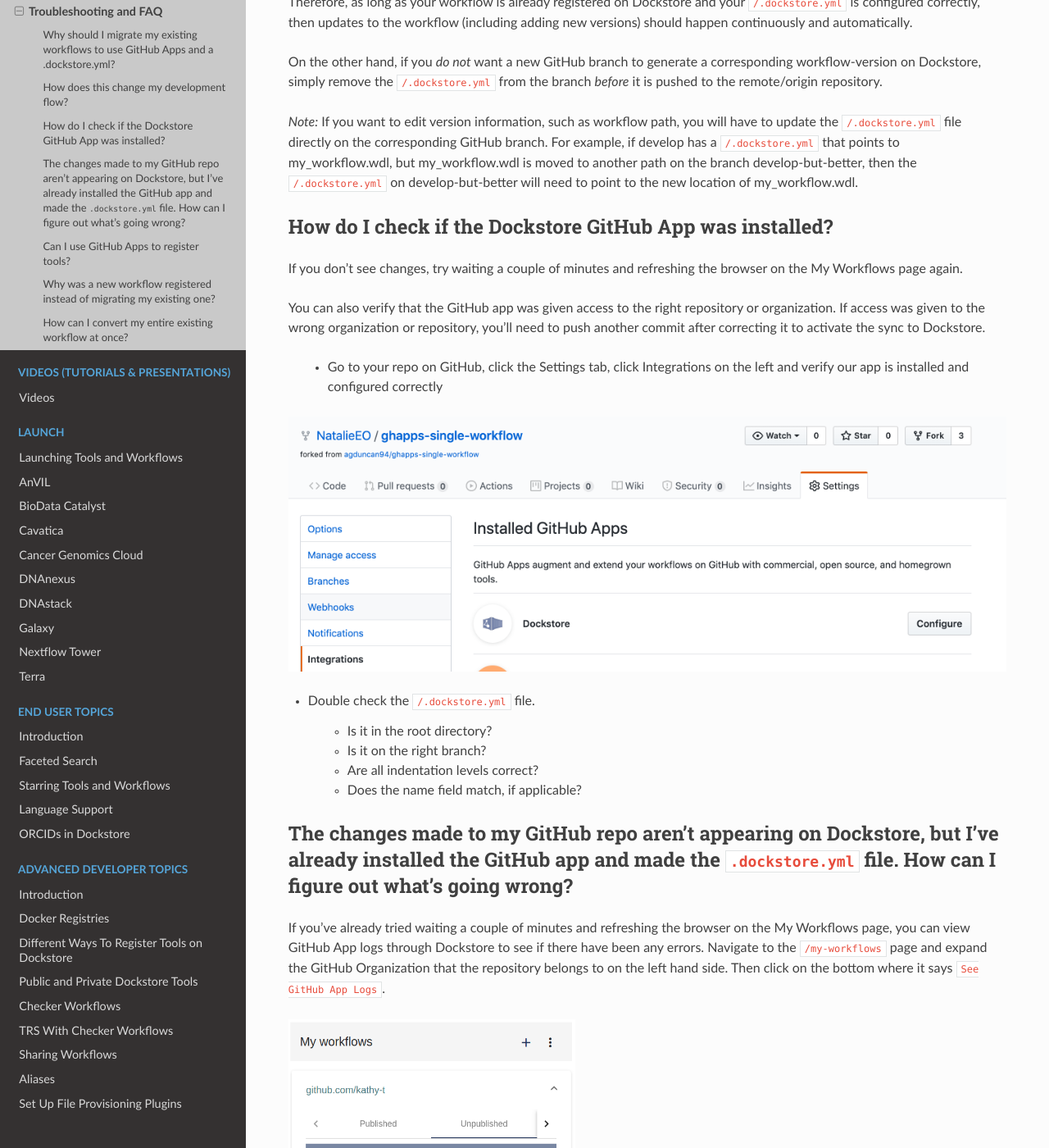
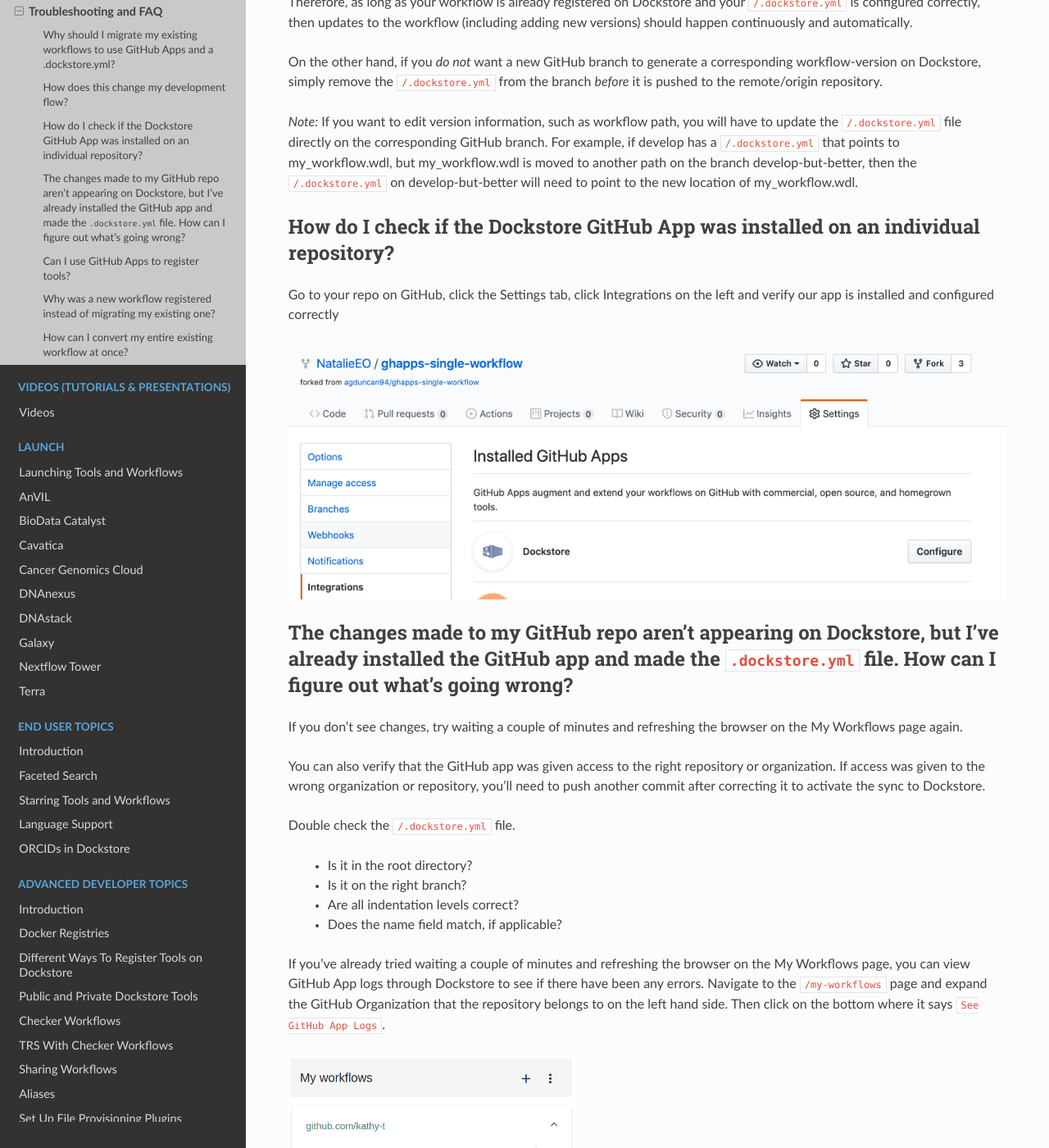
Before and after one commit to dockstore/dockstore-documentation, a Sphinx documentation site: the page built from docs/getting-started/github-apps/github-apps-troubleshooting-tips.rst, in a window 1280 px wide and 1400 px high, scrolled down 869 px. Shown: the whole window at 82% size. Built offline with Sphinx 7.4.7 and the Read the Docs theme 2.0.0, drawn with Linux system fonts in a browser that asks for light colours; some of the changed text lies outside the part shown.

Commit message:
Better split between verifying github app installed vs troubleshooting

```diff
--- a/docs/getting-started/github-apps/github-apps-troubleshooting-tips.rst
+++ b/docs/getting-started/github-apps/github-apps-troubleshooting-tips.rst
@@ -34,27 +34,26 @@
 
 *Note:* If you want to edit version information, such as workflow path, you will have to update the ``/.dockstore.yml`` file directly on the corresponding GitHub branch. For example, if develop has a ``/.dockstore.yml`` that points to my_workflow.wdl, but my_workflow.wdl is moved to another path on the branch develop-but-better, then the ``/.dockstore.yml`` on develop-but-better will need to point to the new location of my_workflow.wdl.
 
-How do I check if the Dockstore GitHub App was installed?
------------------------------------------------------------
+How do I check if the Dockstore GitHub App was installed on an individual repository?
+--------------------------------------------------------------------------------------
+Go to your repo on GitHub, click the Settings tab, click Integrations on the left and verify our app is installed and configured correctly
+
+.. image:: /assets/images/docs/github-repo-settings.png
+
+The changes made to my GitHub repo aren't appearing on Dockstore, but I've already installed the GitHub app and made the ``.dockstore.yml`` file. How can I figure out what's going wrong?
+------------------------------------------------------------------------------------------------------------------------------------------------------------------------------------------
 If you don't see changes, try waiting a couple of minutes and refreshing the browser on the My Workflows page again.
 
 You can also verify that the GitHub app was given access to the right repository or organization. If access was given to the wrong organization or repository,
 you'll need to push another commit after correcting it to activate the sync to Dockstore.
 
-
-    - Go to your repo on GitHub, click the Settings tab, click Integrations on the left and verify our app is installed and configured correctly
-
-.. image:: /assets/images/docs/github-repo-settings.png
-
-- Double check the ``/.dockstore.yml`` file.
+Double check the ``/.dockstore.yml`` file.
 
     - Is it in the root directory?
     - Is it on the right branch?
     - Are all indentation levels correct?
     - Does the name field match, if applicable?
 
-The changes made to my GitHub repo aren't appearing on Dockstore, but I've already installed the GitHub app and made the ``.dockstore.yml`` file. How can I figure out what's going wrong?
-------------------------------------------------------------------------------------------------------------------------------------------------------------------------------------------
 If you've already tried waiting a couple of minutes and refreshing the browser on the My Workflows page, you can view GitHub App logs through Dockstore to see if there have been any errors.
 Navigate to the ``/my-workflows`` page and expand the GitHub Organization that the repository belongs to on the left hand side. Then click on the bottom where it says ``See GitHub App Logs``.
 
```
